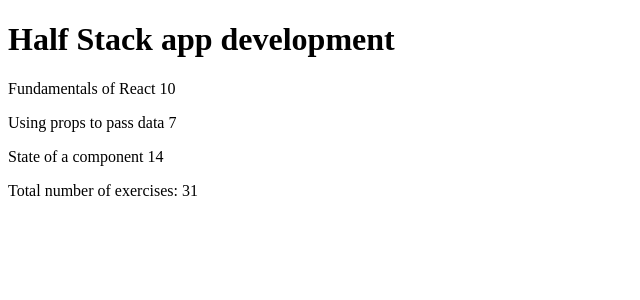
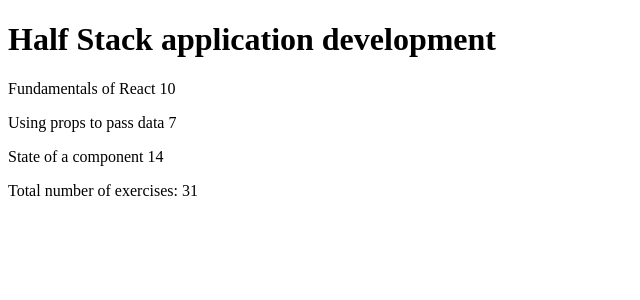
Before and after one commit to cliffmieser/FSO-Exercises, a JavaScript app in the folder part1-react/new-app/: page / in a window 1280 px wide. Shown: the top 300 px of the page, without its empty margins (0-640 px from the left). Built offline with nearby package versions, Linux system fonts and the light colour scheme; the HTML template or start-up script is replaced by a standard one.

Commit message:
component refactoring

```diff
--- a/part1-react/new-app/src/App.js
+++ b/part1-react/new-app/src/App.js
@@ -1,13 +1,12 @@
-const Header = (props) => {
+const Header = ({course}) => {
   return(
-    <h1>{props.course}</h1>
+    <h1>{course}</h1>
   )
 
 }
 
-const Content = ({parts}) =>{
+const Content = ( {parts} ) =>{
   //recieved the array 'parts' via destructuring
-  console.log(parts); //1st log
   return(
     <div>
       <Part name={parts[0].name} exercises={parts[0].exercises}/>
@@ -18,10 +17,9 @@
 }
 
 
-const Part = (prop) =>{
-  console.log(prop); //2nd log (prop object with properties 'name' and 'exercises')
+const Part = ({ name, exercises }) =>{
   return(
-    <p>{prop.name} {prop.exercises}</p>
+    <p>{name} {exercises}</p>
   )
 
 }
@@ -37,8 +35,9 @@
 
 const App = () => {
   //const definations
-  const course = "Half Stack app development";
-  const parts = [
+  const course = {
+    name: 'Half Stack application development',
+    parts: [
       {
         name: 'Fundamentals of React',
         exercises: 10
@@ -52,15 +51,15 @@
         exercises: 14
       }
     ]
+  }
 
-
-
-  const total = parts[0].exercises + parts[1].exercises + parts[2].exercises;
+  const total = course.parts[0].exercises + course.parts[1].exercises + course.parts[2].exercises;
+  console.log(`total is ${total} and the type is ${typeof(total)}`);
 
   return (
     <div>
-      <Header course={course}/>
-      <Content parts={parts}/>
+      <Header course={course.name}/>
+      <Content parts={course.parts}/>
       <Total total={total}/>
 
 
```
Lines whose indentation alone changed are shown as unchanged.
